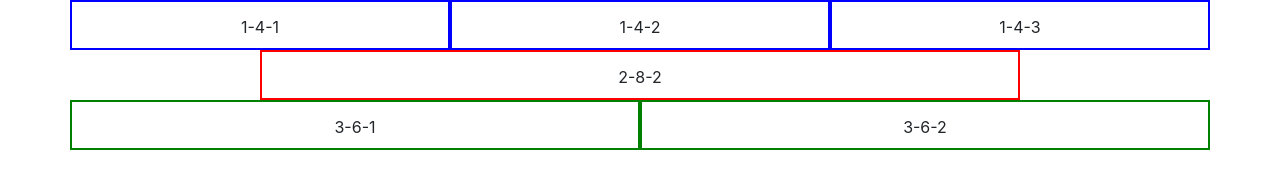
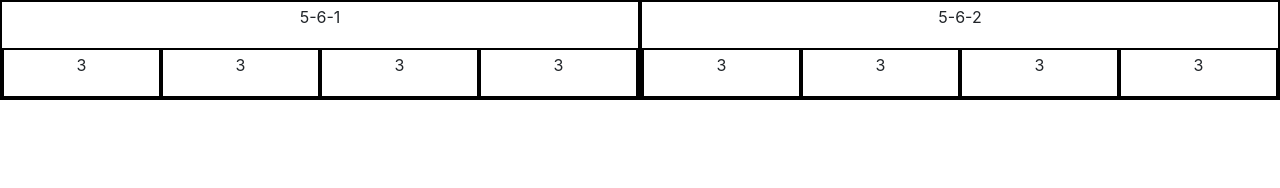
Before and after one commit to WilSeN/Den, a plain HTML site: page index.html in a window 1280 px wide. Drawn offline with Linux system fonts and the light colour scheme.

Commit message:
TASK_2_fix_1

```diff
--- a/index.html
+++ b/index.html
@@ -16,7 +16,7 @@
 
                                                   <!-- TASK_2 -->
 
-<!--       <div class="container-fluid" style="text-align: center; line-height: 30px">
+      <div class="container-fluid" style="text-align: center; line-height: 30px">
         <div class="row">
           <div class="col-6" style="border: 2px solid black;" >
             <p>5-6-1</p>
@@ -36,25 +36,25 @@
               <div class="col-12 col-md-6 col-xl-3" style="border: 2px solid black;" ><p class="d-none d-xl-block">3</p><p class="d-none d-md-block d-xl-none">6</p><p class="d-md-none">12</p></div>
             </diw>
           </div>
-      </div> -->
+      </div>
                                     <!-- TASK_1 -->
 
-      <div class="container" style="text-align: center; line-height: 50px">
+<!--       <div class="container" style="text-align: center; line-height: 50px">
         <div class="row">
           <div class="col-md-6 col-xl-4" style="border: 2px solid blue; height: 50px;"><p class="d-none d-xl-block">1-4-1</p><p class="d-none d-md-block d-xl-none">1-6-1</p><p class="d-block d-md-none">1-12-1</p></div>
           <div class="col-md-6 col-xl-4" style="border: 2px solid blue; height: 50px;"><p class="d-none d-xl-block">1-4-2</p><p class="d-none d-md-block d-xl-none">1-6-2</p><p class="d-block d-md-none">1-12-2</p></div>
           <div class="col-md-12 col-xl-4" style="border: 2px solid blue; height: 50px;"><p class="d-none d-xl-block">1-4-3</p><p class="d-block d-xl-none">1-12-3</p></div>
         </div>
         <div class="row">
-          <!-- <div class="col-xl-2 d-none d-xl-block" style="height: 50px;">2-2-1</div>   -->
-          <div class="col-xl-8 offset-xl-2" style="border: 2px solid red; height: 50px;"><p class="d-none d-xl-block">2-8-2</p> <p class="d-block d-xl-none">1-12-3</p></div>
-          <!-- <div class="col-xl-2 d-none d-xl-block" style="height: 50px;">2-2-3</div>  -->
+          <div class="col-xl-2 d-none d-xl-block" style="height: 50px;">2-2-1</div>
+          <div class="col-xl-8" style="border: 2px solid red; height: 50px;"><p class="d-none d-xl-block">2-8-2</p> <p class="d-block d-xl-none">1-12-3</p></div>
+          <div class="col-xl-2 d-none d-xl-block" style="height: 50px;">2-2-3</div>
         </div>
         <div class="row">
           <div class="col-12 order-2 col-md-6 order-xl-1" style="border: 2px solid green; height: 50px;"><p class="d-none d-md-block">3-6-1</p><p class="d-block d-md-none">3-12-1</p></div>
           <div class="col-12 order-1 col-md-6 order-xl-2" style="border: 2px solid green; height: 50px;"><p class="d-none d-md-block">3-6-2</p><p class="d-block d-md-none">3-12-2</p></div>
         </div>
-      </dis>
+      </dis> -->
     </section>
 
     <!-- Optional JavaScript -->
```
